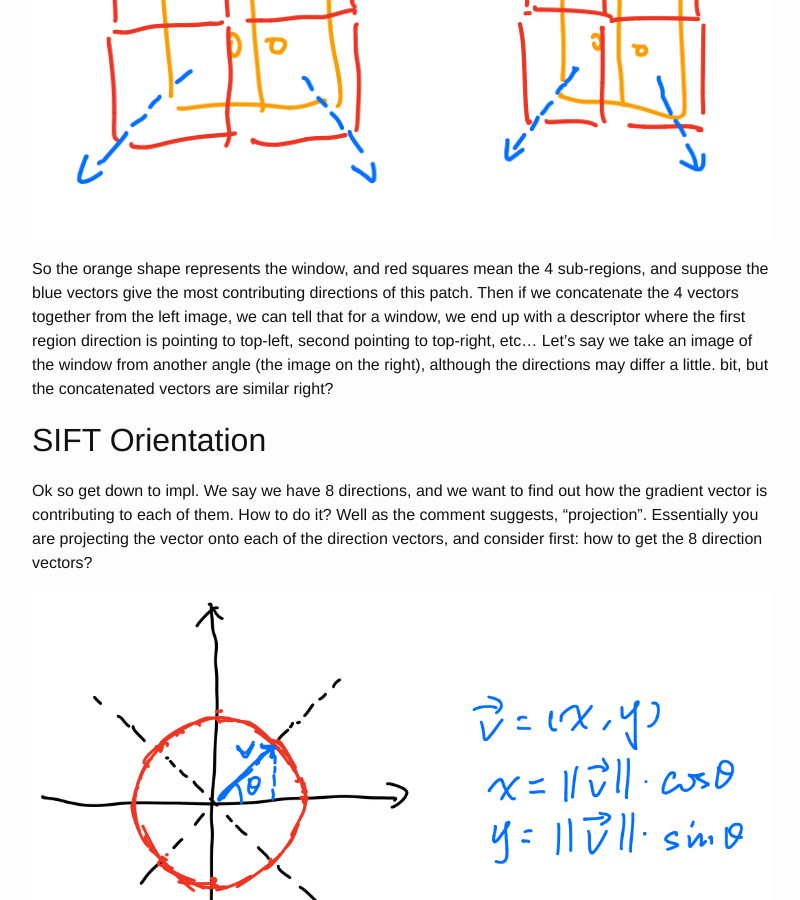
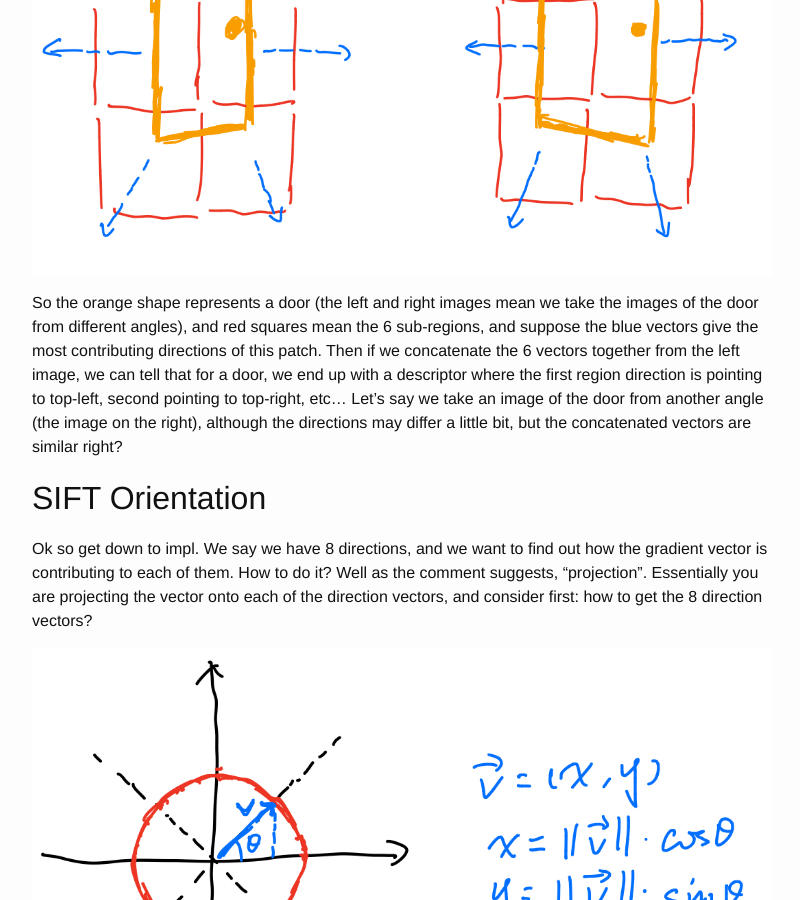
Before and after one commit to RichardeJiang/RichardeJiang.github.io, a Jekyll site: the page built from _posts/2019-09-24-SIFT-Guide.md, in a window 1280 px wide and 900 px high, scrolled down 1284 px. Shown: the whole window, without its empty margins (238-1038 px from the left). Built offline with Jekyll 4.4.1, drawn with Linux system fonts in a browser that asks for light colours.

Commit message:
changed window to doors

```diff
--- a/_posts/2019-09-24-SIFT-Guide.md
+++ b/_posts/2019-09-24-SIFT-Guide.md
@@ -25,9 +25,9 @@ If we divide the 8x8 patch to 4 sub-regions (4x4 each), then for every sub-regio
 
 Why does this work as a feature? Well, let's consider the following mini-example (sorry for the bad drawing; here are 2 windows):
 
-![window]({{richardejiang.github.io}}/assets/images/windows.jpeg){:id="windows"}
+![window]({{richardejiang.github.io}}/assets/images/doors.jpeg){:id="windows"}
 
-So the orange shape represents the window, and red squares mean the 4 sub-regions, and suppose the blue vectors give the most contributing directions of this patch. Then if we concatenate the 4 vectors together from the left image, we can tell that for a window, we end up with a descriptor where the first region direction is pointing to top-left, second pointing to top-right, etc... Let's say we take an image of the window from another angle (the image on the right), although the directions may differ a little. bit, but the concatenated vectors are similar right?
+So the orange shape represents a door (the left and right images mean we take the images of the door from different angles), and red squares mean the 6 sub-regions, and suppose the blue vectors give the most contributing directions of this patch. Then if we concatenate the 6 vectors together from the left image, we can tell that for a door, we end up with a descriptor where the first region direction is pointing to top-left, second pointing to top-right, etc... Let's say we take an image of the door from another angle (the image on the right), although the directions may differ a little bit, but the concatenated vectors are similar right?
 
 ## SIFT Orientation
 Ok so get down to impl. We say we have 8 directions, and we want to find out how the gradient vector is contributing to each of them. How to do it? Well as the comment suggests, "projection". Essentially you are projecting the vector onto each of the direction vectors, and consider first: how to get the 8 direction vectors?
```
Also changed, not shown: assets/images/doors.jpeg (added).
